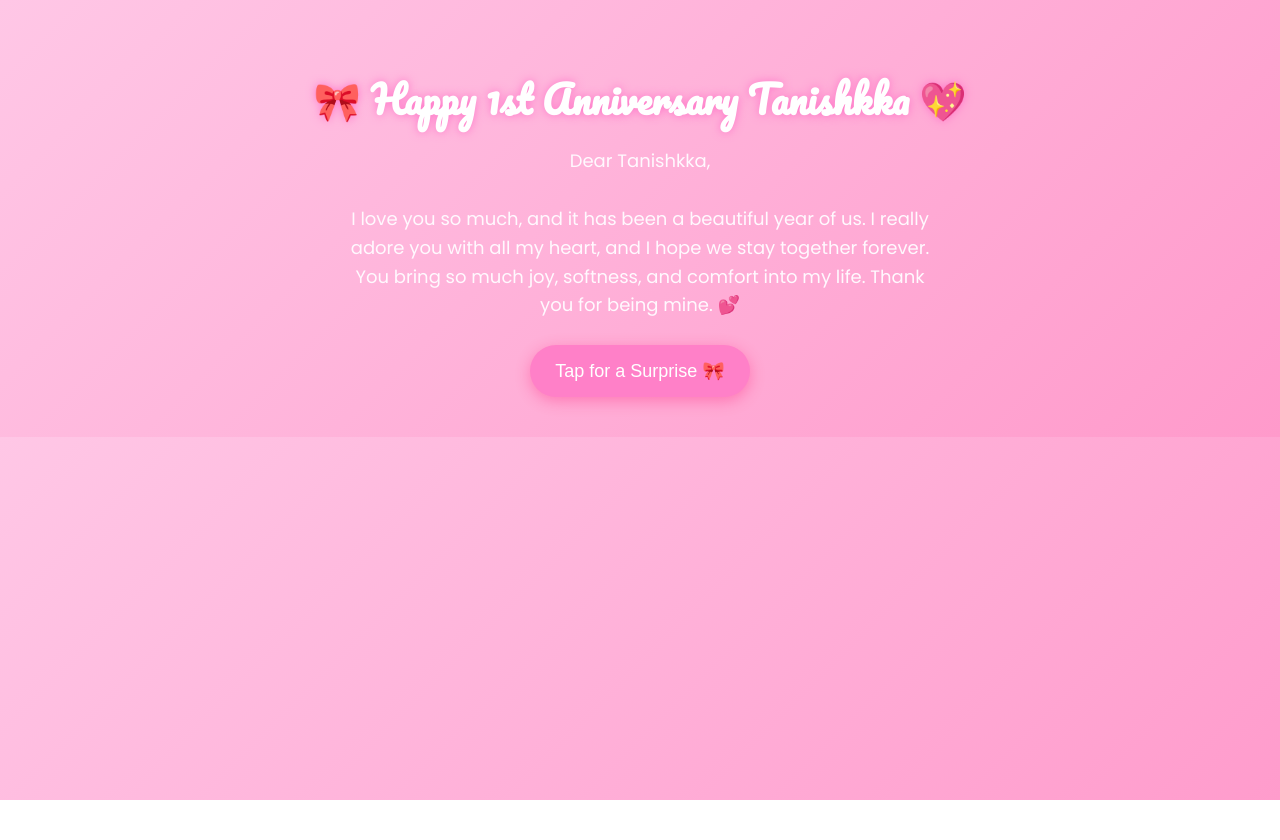
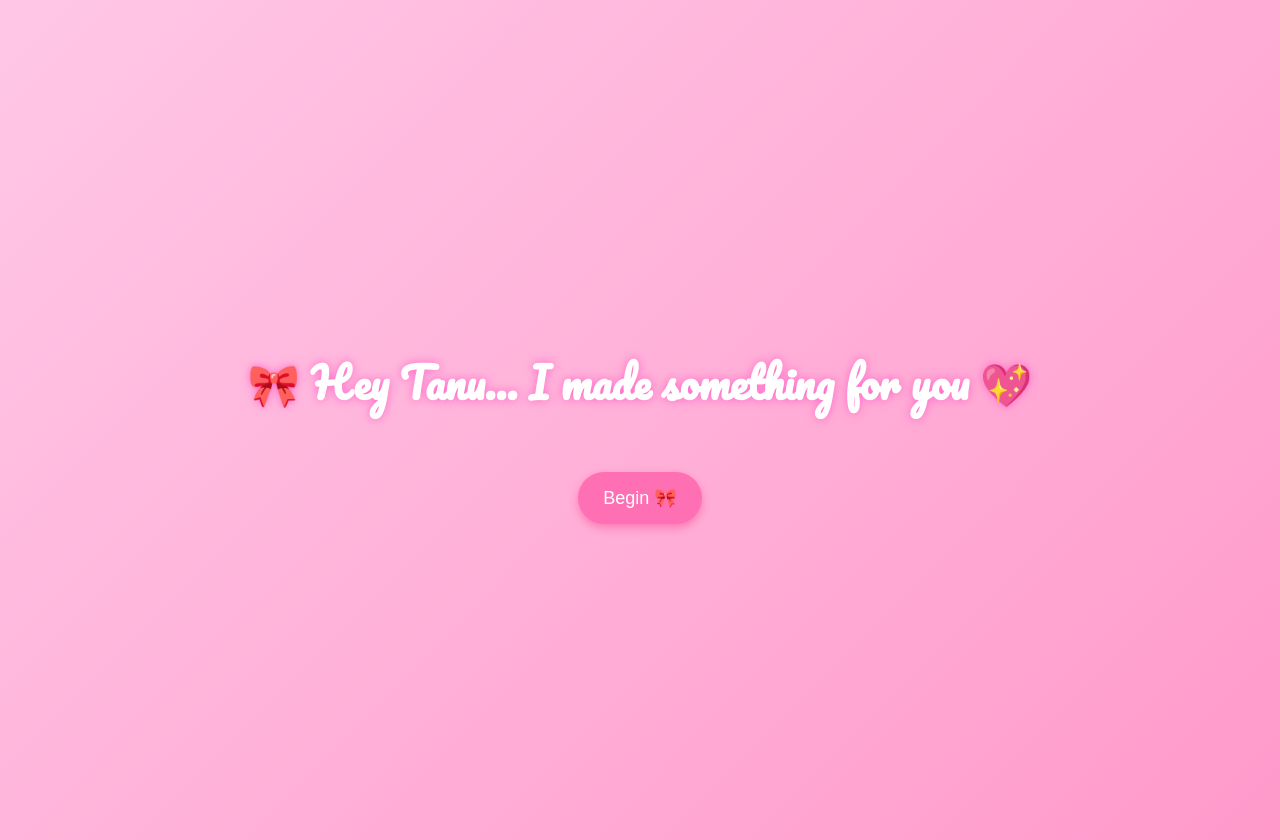
Before and after one commit to axomboi0/axomboi0.github.io, a plain HTML site: page index.html in a window 1280 px wide. Before the commit the page ends 800 px from the top, so only its background shows below. Drawn offline with Linux system fonts and the light colour scheme.

Commit message:
Update index.html

```diff
--- a/index.html
+++ b/index.html
@@ -3,10 +3,10 @@
 <head>
 <meta charset="UTF-8">
 <meta name="viewport" content="width=device-width, initial-scale=1.0">
-<title>Happy 1st Anniversary 🎀💖</title>
+<title>Happy Anniversary Tanu 🎀💖</title>
 
-<!-- FONT -->
-<link href="https://fonts.googleapis.com/css2?family=Poppins:wght@300;400;600&family=Pacifico&display=swap" rel="stylesheet">
+<!-- Fonts -->
+<link href="https://fonts.googleapis.com/css2?family=Poppins:wght@300;400;600;700&family=Pacifico&display=swap" rel="stylesheet">
 
 <style>
     body {
@@ -14,51 +14,113 @@
         padding: 0;
         font-family: "Poppins", sans-serif;
         background: linear-gradient(135deg, #ffc7e6, #ff9acb);
+        text-align: center;
         overflow-x: hidden;
     }
 
-    .container {
-        text-align: center;
+    /* INTRO SCREEN */
+    #intro {
+        height: 100vh;
+        display: flex;
+        flex-direction: column;
+        justify-content: center;
+        align-items: center;
+        color: white;
+        padding: 20px;
+        animation: fadeIn 2s ease;
+    }
+
+    #intro h1 {
+        font-family: "Pacifico", cursive;
+        font-size: 42px;
+        text-shadow: 0 0 10px #ff69c9;
+    }
+
+    #startBtn {
+        margin-top: 25px;
+        padding: 15px 25px;
+        background: #ff6fb3;
+        border: none;
+        border-radius: 40px;
+        color: white;
+        font-size: 18px;
+        cursor: pointer;
+        box-shadow: 0 4px 10px rgba(255, 0, 102, 0.3);
+        transition: 0.25s;
+    }
+
+    #startBtn:hover {
+        transform: scale(1.05);
+        background: #ff4fa5;
+    }
+
+    /* MAIN CONTENT */
+    #main {
+        display: none;
         padding: 40px 20px;
-        color: #ffffff;
+        color: #fff;
         animation: fadeIn 1.5s ease;
     }
 
-    h1 {
-        font-size: 38px;
-        font-family: "Pacifico", cursive;
-        color: #fff;
-        text-shadow: 0 0 10px #ff77c9;
-        margin-bottom: 15px;
+    #main p {
+        max-width: 600px;
+        margin: auto;
+        font-size: 18px;
+        line-height: 1.7;
+        color: #fffafc;
     }
 
-    p {
+    #revealBtn {
+        margin-top: 30px;
+        padding: 15px 25px;
+        background: #ff5ab8;
+        border: none;
+        border-radius: 40px;
+        color: white;
         font-size: 18px;
-        max-width: 600px;
-        margin: auto;
-        color: #fff9fe;
-        line-height: 1.6;
+        cursor: pointer;
+        transition: 0.25s;
+        box-shadow: 0 4px 12px rgba(255, 0, 102, 0.3);
     }
 
-    .heart-btn {
-        background: #ff80c8;
-        padding: 15px 25px;
-        border-radius: 50px;
-        border: none;
-        color: white;
-        font-size: 18px;
-        margin-top: 25px;
-        cursor: pointer;
-        transition: 0.2s;
-        box-shadow: 0 4px 15px rgba(255, 0, 102, 0.3);
+    #revealBtn:hover {
+        transform: scale(1.05);
+        background: #ff3c9f;
     }
 
-    .heart-btn:hover {
-        background: #ff5ab8;
-        transform: scale(1.07);
+    /* FINAL MESSAGE */
+    #final {
+        display: none;
+        padding: 40px 10px;
+        animation: fadeIn 2s ease;
+        color: white;
     }
 
-    /* Floating Hearts Animation */
+    #final h2 {
+        font-size: 32px;
+        color: white;
+        text-shadow: 0 0 12px #ff80d4;
+        font-weight: 700;
+    }
+
+    .hello-kitty {
+        width: 220px;
+        margin-top: 20px;
+        animation: float 3s ease-in-out infinite;
+    }
+
+    /* Animations */
+    @keyframes fadeIn {
+        from {opacity: 0;}
+        to {opacity: 1;}
+    }
+    @keyframes float {
+        0% {transform: translateY(0);}
+        50% {transform: translateY(-12px);}
+        100% {transform: translateY(0);}
+    }
+
+    /* Hearts animation */
     .heart {
         position: fixed;
         font-size: 22px;
@@ -77,33 +139,54 @@
             opacity: 0;
         }
     }
-
-    @keyframes fadeIn {
-        from {opacity: 0;}
-        to {opacity: 1;}
-    }
 </style>
 </head>
 
 <body>
 
-<div class="container">
-    <h1>🎀 Happy 1st Anniversary Tanishkka 💖</h1>
+<!-- SOFT MUSIC -->
+<audio id="bgMusic" loop autoplay>
+  <source src="https://files.catbox.moe/3nmu57.mp3" type="audio/mpeg">
+</audio>
 
+<!-- INTRO SCREEN -->
+<div id="intro">
+    <h1>🎀 Hey Tanu… I made something for you 💖</h1>
+    <button id="startBtn" onclick="startExperience()">Begin 🎀</button>
+</div>
+
+<!-- MAIN CONTENT -->
+<div id="main">
+    <h1 style="font-family: 'Pacifico'; font-size: 40px;">Happy 1st Anniversary, Tanishkka 💗</h1>
     <p>
         Dear Tanishkka,<br><br>
         I love you so much, and it has been a beautiful year of us.
-        I really adore you with all my heart, and I hope we stay together forever.
-        You bring so much joy, softness, and comfort into my life.
-        Thank you for being mine. 💕
+        I adore you with all my heart.
+        You make my world softer, happier, warmer, and brighter.
+        I hope we stay together forever.
+        Thank you for being my everything. 💕
     </p>
 
-    <button class="heart-btn" onclick="showLove()">Tap for a Surprise 🎀</button>
+    <button id="revealBtn" onclick="revealLove()">Tap for Something Special 🎀</button>
+</div>
+
+<!-- FINAL MESSAGE -->
+<div id="final">
+    <h2>💗 I love you so so so much<br>my dear Tanu, my adorable baby girl 💗</h2>
+
+    <img class="hello-kitty" src="https://i.imgur.com/NDK8o1D.png">
 </div>
 
 <script>
-function showLove() {
-    for (let i = 0; i < 20; i++) {
+function startExperience() {
+    document.getElementById("intro").style.display = "none";
+    document.getElementById("main").style.display = "block";
+    document.getElementById("bgMusic").play();
+}
+
+function revealLove() {
+    // Floating hearts
+    for (let i = 0; i < 30; i++) {
         let heart = document.createElement("div");
         heart.className = "heart";
         heart.innerHTML = "💖";
@@ -114,7 +197,8 @@ function showLove() {
         setTimeout(() => { heart.remove(); }, 4000);
     }
 
-    alert("I love you soooo much, my Tanishkka 💗🎀");
+    document.getElementById("main").style.display = "none";
+    document.getElementById("final").style.display = "block";
 }
 </script>
 
```
